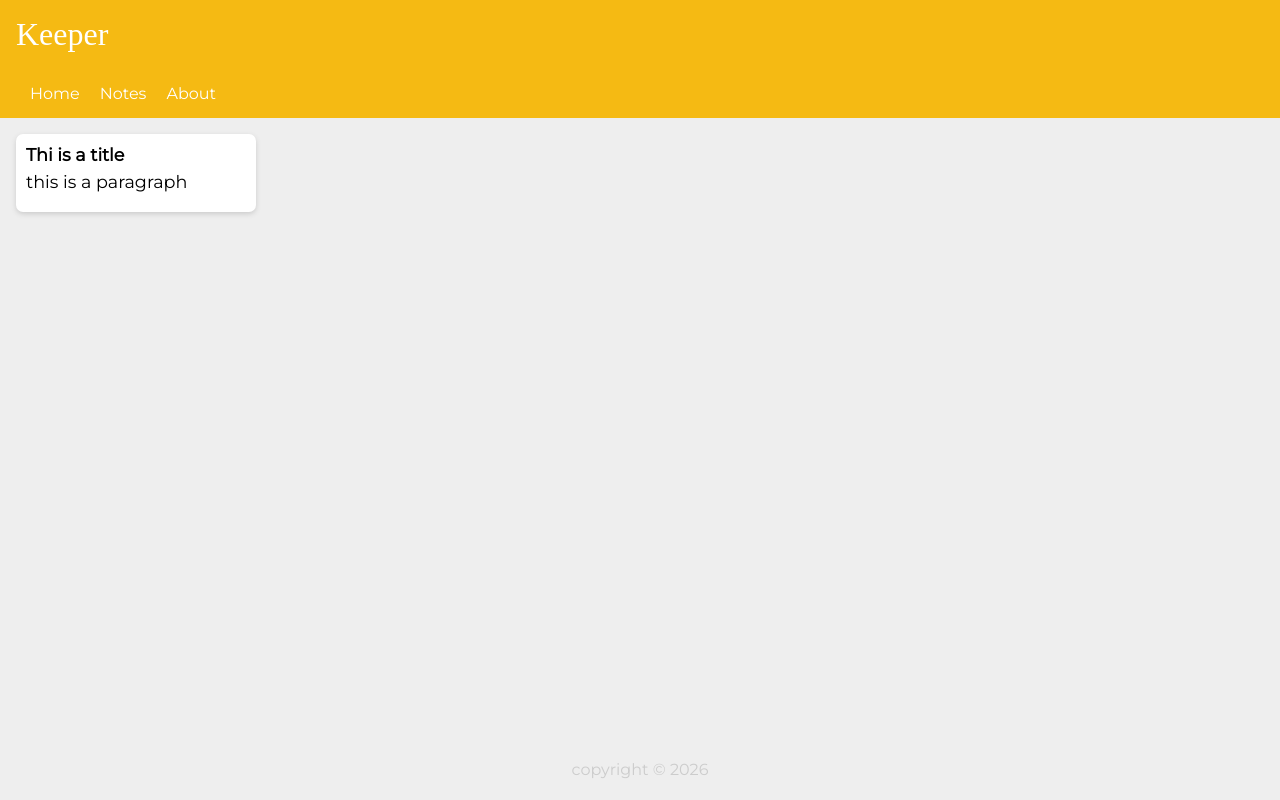
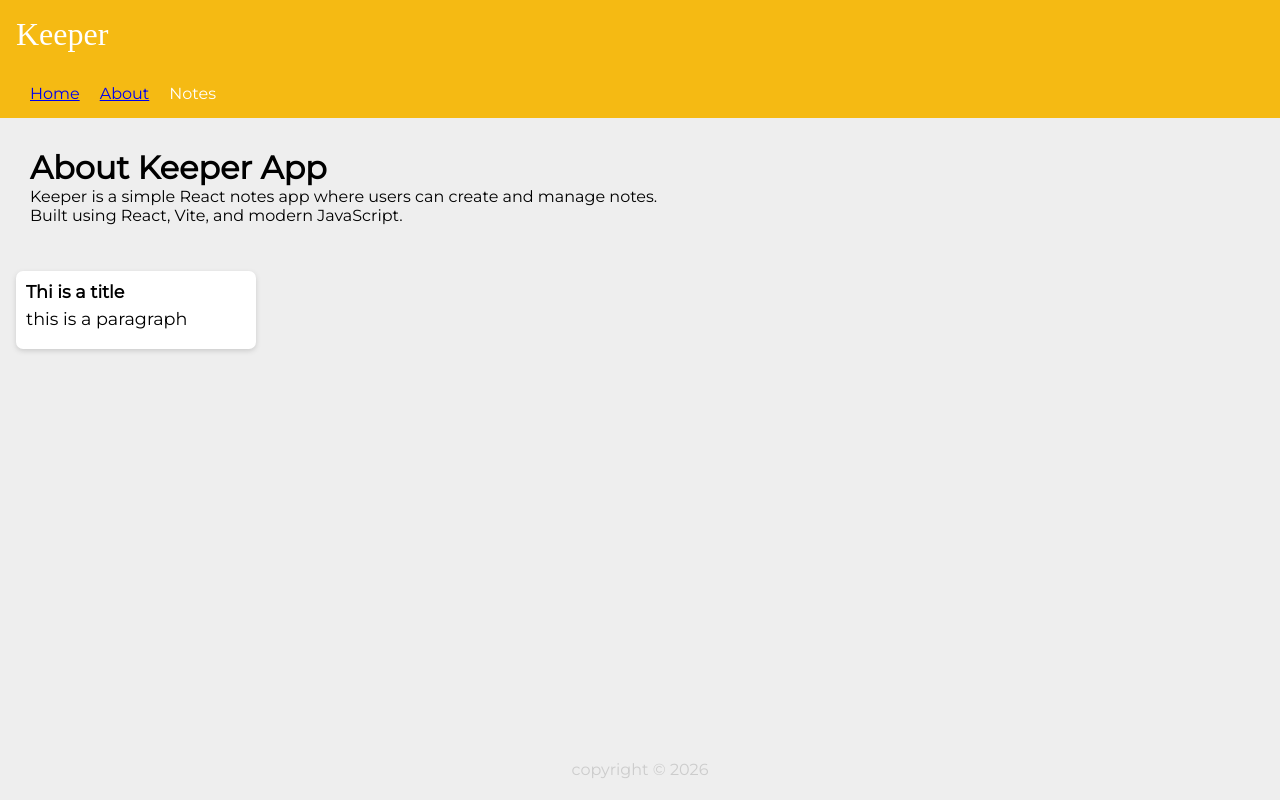
Before and after one commit to RashidAhmadi/Keeper-App, a React (Vite) app: page /about in a window 1280 px wide. Built offline with nearby package versions, Linux system fonts and the light colour scheme; a web font is replaced by a local one.

Commit message:
Home and About pages are added

```diff
--- a/package.json
+++ b/package.json
@@ -12,7 +12,8 @@
   },
   "dependencies": {
     "react": "^17.0.2",
-    "react-dom": "^17.0.2"
+    "react-dom": "^17.0.2",
+    "react-router-dom": "^6.30.3"
   },
   "devDependencies": {
     "@types/react": "^18.2.56",
--- a/src/components/App.jsx
+++ b/src/components/App.jsx
@@ -3,12 +3,23 @@ import Footer from "./Footer";
 import Header from "./Header";
 import Note from "./Note";
 import Navbar from "./Navbar";
+
+import { BrowserRouter, Routes, Route } from "react-router-dom";
+import Home from "../pages/Home";
+import About from "../pages/About";
 function App(){
     return <div>
+        <BrowserRouter>
         <Header/>
         <Navbar/>
-         <Note/>
+      <Routes>
+        <Route path="/" element={<Home />} />
+        <Route path="/about" element={<About />} />
+      </Routes>
+      <Note/>
         <Footer/>
+    </BrowserRouter>
+
 
     </div>
 
--- a/src/components/Navbar.jsx
+++ b/src/components/Navbar.jsx
@@ -1,13 +1,14 @@
 import React from "react";
-
+import { Link } from "react-router-dom";
 function Navbar(){
     return (
     <nav className="navbar">
 
       <ul>
-        <li>Home</li>
+        <li><Link to="/">Home</Link></li>
+        <li><Link to="/about">About</Link></li>
         <li>Notes</li>
-        <li>About</li>
+
       </ul>
     </nav>
   );
--- /dev/null
+++ b/src/pages/About.jsx
@@ -0,0 +1,17 @@
+import React from "react";
+
+function About() {
+  return (
+    <div style={{ padding: "30px" }}>
+      <h1>About Keeper App</h1>
+      <p>
+        Keeper is a simple React notes app where users can create and manage notes.
+      </p>
+      <p>
+        Built using React, Vite, and modern JavaScript.
+      </p>
+    </div>
+  );
+}
+
+export default About;
--- /dev/null
+++ b/src/pages/Home.jsx
@@ -0,0 +1,11 @@
+import React from "react";
+
+function Home() {
+  return (
+    <div style={{ padding: "30px" }}>
+      <h1>Welcome to Keeper</h1>
+    </div>
+  );
+}
+
+export default Home;
```
Also changed, not shown: 1 other file (tests, documents, lock files or other folders).
